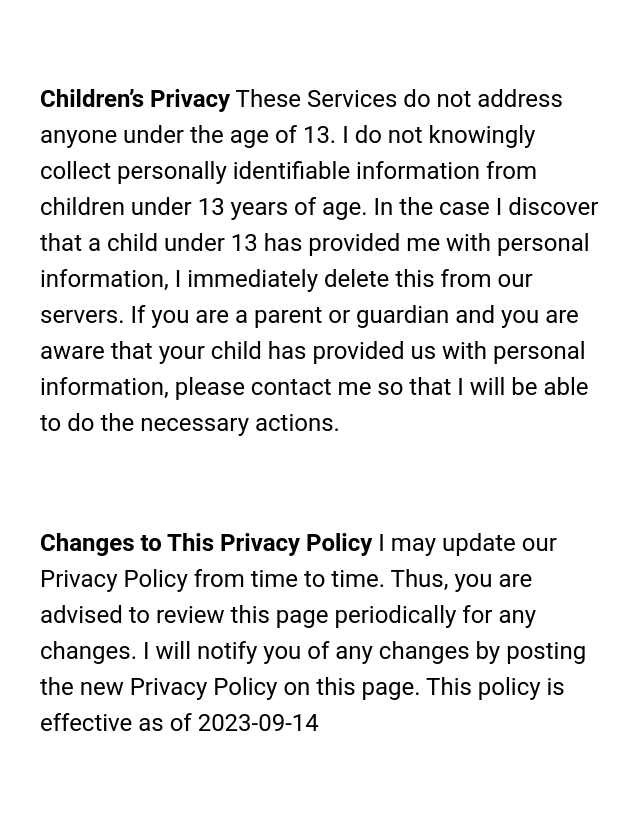
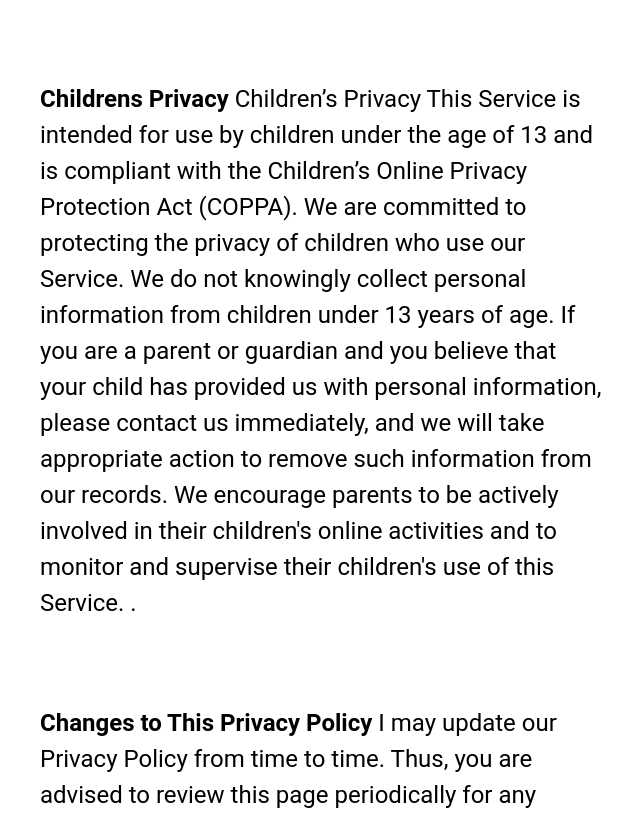
Before and after one commit to dimastroyopora/Jungle-Kid-Adventure, a plain HTML site: page index.html in a window 1280 px wide. Shown: the part 2967-3788 px from the top of the page, without its empty margins (318-958 px from the left). Drawn offline with Linux system fonts and the light colour scheme.

Commit message:
Update index.html

```diff
--- a/index.html
+++ b/index.html
@@ -26,7 +26,7 @@
             <br>
 
         <p> <strong>Log Data</strong><br>I want to inform you that whenever you use my Service, in a case of an error in the app I collect data and information (through third-party products) on your phone called Log Data. This Log Data may include information such as your device Internet Protocol
-            (“IP”) address, device name, operating system version, the configuration of the app when utilizing my Service, the time and date of your use of the Service, and other statistics.</p>
+            (вЂњIPвЂќ) address, device name, operating system version, the configuration of the app when utilizing my Service, the time and date of your use of the Service, and other statistics.</p>
             <br>
 
         <p> <strong>Service Providers</strong> I may employ third-party companies and individuals due to the following reasons:
@@ -45,8 +45,8 @@
                 content, privacy policies, or practices of any third-party sites or services.</p>
             <br>
 
-            <p> <strong>Children’s Privacy</strong> These Services do not address anyone under the age of 13. I do not knowingly collect personally identifiable information from children under 13 years of age. In the case I discover that a child under 13 has provided me with personal information, I immediately delete this from our servers.
-                If you are a parent or guardian and you are aware that your child has provided us with personal information, please contact me so that I will be able to do the necessary actions.</p>
+            <p> <strong>Childrens Privacy</strong> Children’s Privacy This Service is intended for use by children under the age of 13 and is compliant with the Children’s Online Privacy Protection Act (COPPA). We are committed to protecting the privacy of children who use our Service. We do not knowingly collect personal information from children under 13 years of age. If you are a parent or guardian and you believe that your child has provided us with personal information, please contact us immediately, and we will take appropriate action to remove such information from our records. We encourage parents to be actively involved in their children's online activities and to monitor and supervise their children's use of this Service.
+.</p>
             <br>
 
             <p> <strong>Changes to This Privacy Policy</strong> I may update our Privacy Policy from time to time. Thus, you are advised to review this page periodically for any changes. I will notify you of any changes by posting the new Privacy Policy on this page.
```
